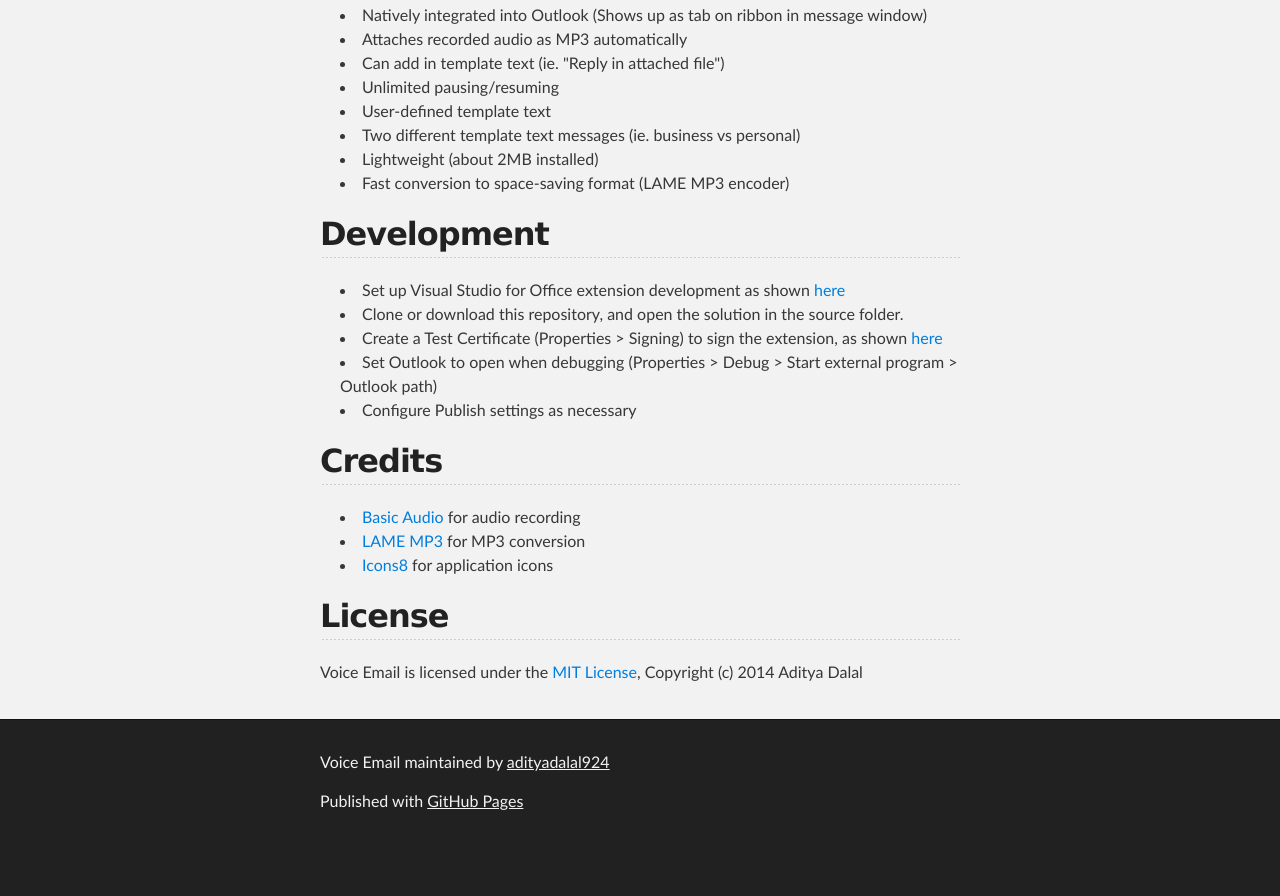
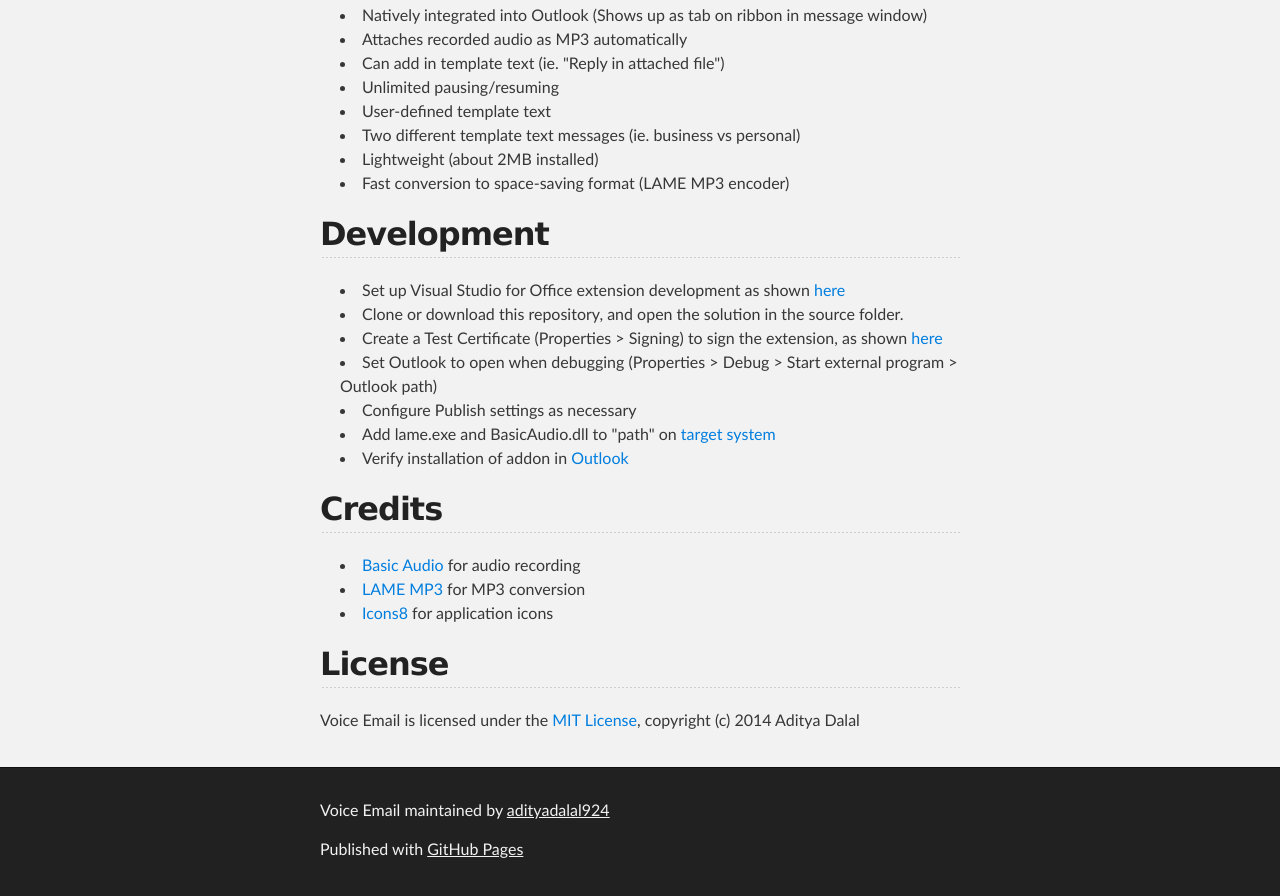
Before and after one commit to adidalal/voice-email, a plain HTML site: page index.html in a window 1280 px wide. Shown: the part 779-1675 px from the top of the page. Before the commit the page ends 1627 px from the top, so only its background shows below. Drawn offline with Linux system fonts and the light colour scheme.

```diff
--- a/index.html
+++ b/index.html
@@ -54,13 +54,17 @@
 <a name="development" class="anchor" href="#development"><span class="octicon octicon-link"></span></a>Development</h2>
 
 <ul>
-<li>Set up Visual Studio for Office extension development as shown  <a href="http://msdn.microsoft.com/library/vstudio/bb398242.aspx">here</a>
+<li>Set up Visual Studio for Office extension development as shown <a href="http://msdn.microsoft.com/library/vstudio/bb398242.aspx">here</a>
 </li>
 <li>Clone or download this repository, and open the solution in the source folder.</li>
 <li>Create a Test Certificate (Properties &gt; Signing) to sign the extension, as shown <a href="screenshots/DevSetup.png">here</a>
 </li>
 <li>Set Outlook to open when debugging (Properties &gt; Debug &gt; Start external program &gt; Outlook path)</li>
-<li>Configure Publish settings as necessary </li>
+<li>Configure Publish settings as necessary</li>
+<li>Add lame.exe and BasicAudio.dll to "path" on <a href="screenshots/OutputFolder.png">target system</a>
+</li>
+<li>Verify installation of addon in <a href="screenshots/OutlookOptions.png">Outlook</a>
+</li>
 </ul><h2>
 <a name="credits" class="anchor" href="#credits"><span class="octicon octicon-link"></span></a>Credits</h2>
 
@@ -74,7 +78,7 @@
 </ul><h2>
 <a name="license" class="anchor" href="#license"><span class="octicon octicon-link"></span></a>License</h2>
 
-<p>Voice Email is licensed under the <a href="https://www.tldrlegal.com/l/mit">MIT License</a>, Copyright (c) 2014 Aditya Dalal</p>
+<p>Voice Email is licensed under the <a href="https://www.tldrlegal.com/l/mit">MIT License</a>, copyright (c) 2014 Aditya Dalal</p>
       </section>
     </div>
 
```
Also changed, not shown: params.json (+1 -1 lines).
